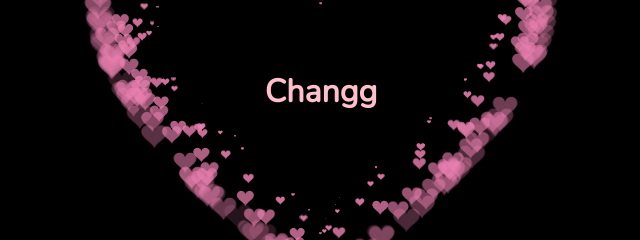
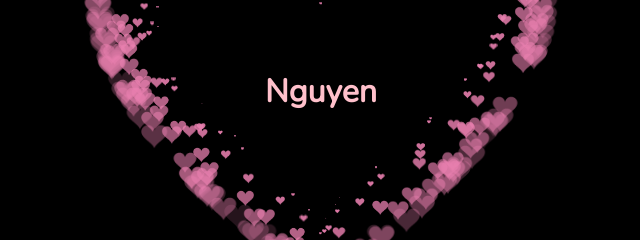
Before and after one commit to Kudokaito15903/Heart, a plain HTML site: page heart.html in a window 1280 px wide. Shown: the part 314-554 px from the top of the page, 319-959 px from the left. Drawn offline with nearby package versions, Linux system fonts and the light colour scheme.

Commit message:
Update heart.html
Edit nam Nguyen

```diff
--- a/heart.html
+++ b/heart.html
@@ -56,7 +56,7 @@ canvas {
 
 
  <BODY>
-  <h1 id="textCenter">Changg</h1>
+  <h1 id="textCenter">Nguyen</h1>
   <canvas id="pinkboard"> </canvas>
 
   <script>
```
